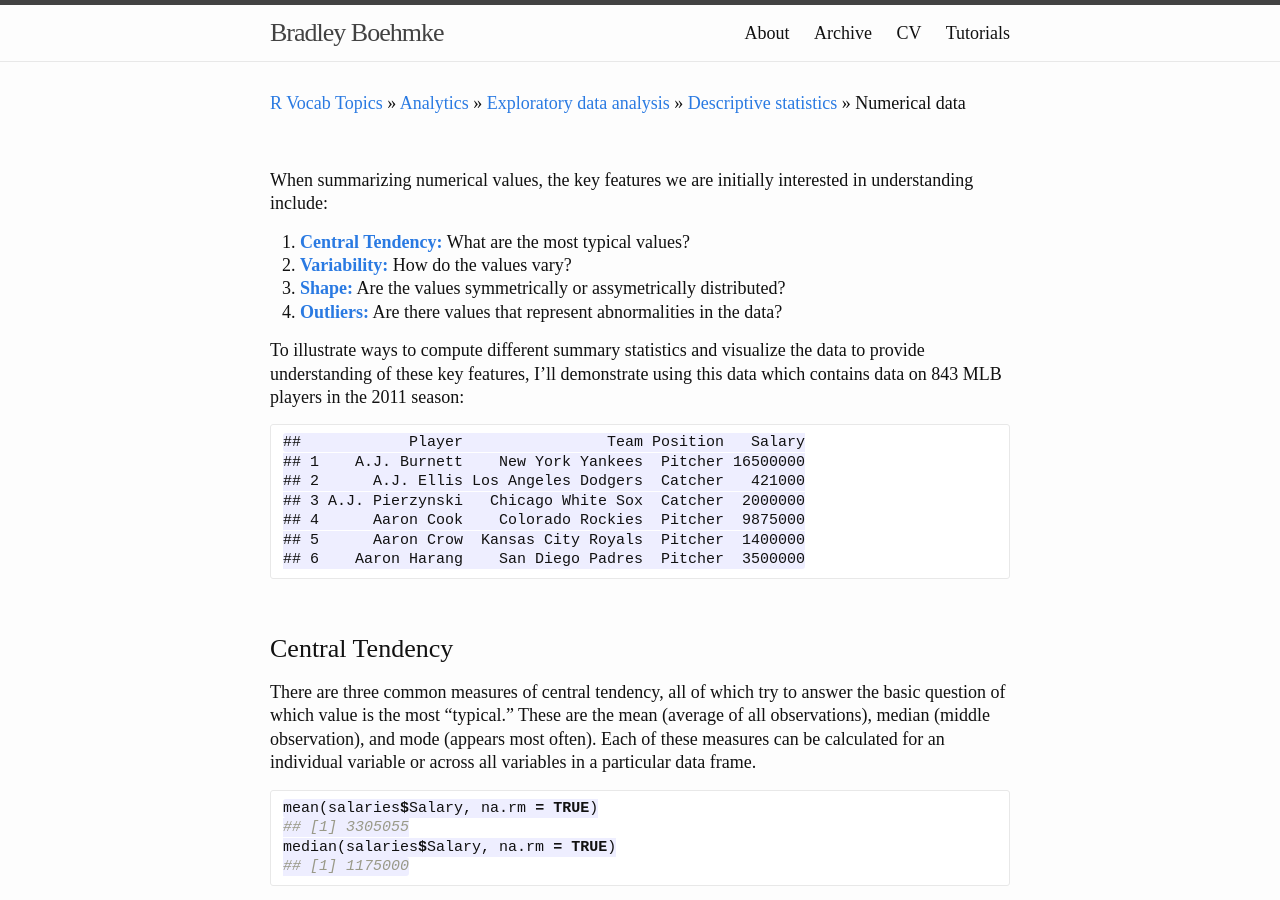
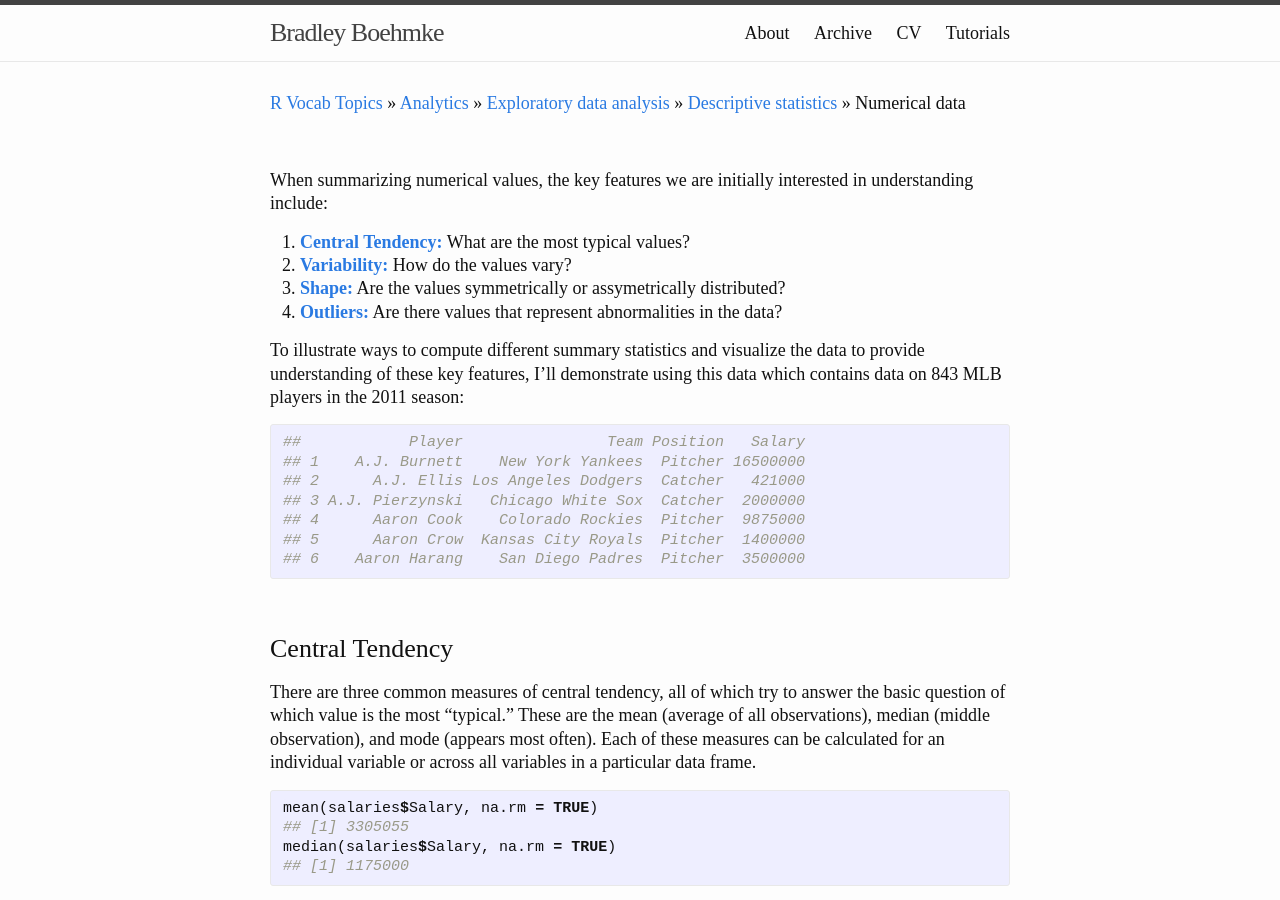
Before and after one commit to bradleyboehmke/bradleyboehmke, a Jekyll site: the page built from tutorials/descriptives_numeric.md, in a window 1280 px wide and 900 px high. Built offline with Jekyll 4.4.1, drawn with Linux system fonts in a browser that asks for light colours.

Commit message:
Update descriptives_numeric.md

````diff
--- a/tutorials/descriptives_numeric.md
+++ b/tutorials/descriptives_numeric.md
@@ -17,7 +17,7 @@
 To illustrate ways to compute different summary statistics and visualize the data to provide understanding of these key features, I'll demonstrate using this data which contains data on 843 MLB players in the 2011 season:
 
 
-```
+{% highlight r %}
 ##            Player                Team Position   Salary
 ## 1    A.J. Burnett    New York Yankees  Pitcher 16500000
 ## 2      A.J. Ellis Los Angeles Dodgers  Catcher   421000
@@ -25,7 +25,7 @@
 ## 4      Aaron Cook    Colorado Rockies  Pitcher  9875000
 ## 5      Aaron Crow  Kansas City Royals  Pitcher  1400000
 ## 6    Aaron Harang    San Diego Padres  Pitcher  3500000
-```
+{% endhighlight %}
 
 <br>
 
@@ -33,17 +33,17 @@
 There are three common measures of central tendency, all of which try to answer the basic question of which value is the most "typical." These are the mean (average of all observations), median (middle observation), and mode (appears most often). Each of these measures can be calculated for an individual variable or across all variables in a particular data frame.
 
 
-```r
+{% highlight r %}
 mean(salaries$Salary, na.rm = TRUE)
 ## [1] 3305055
 median(salaries$Salary, na.rm = TRUE)
 ## [1] 1175000
-```
+{% endhighlight %}
 
 Unfortunately, there is not a built in function to compute the mode of a variable[^mode]. However, we can create a function that takes the vector as an input and gives the mode value as an output:
 
 
-```r
+{% highlight r %}
 get_mode <- function(v) {
         unique_value <- unique(v)
         unique_value[which.max(tabulate(match(v, unique_value)))]
@@ -51,7 +51,7 @@
 
 get_mode(salaries$Salary)
 ## [1] 414000
-```
+{% endhighlight %}
 
 <br>
 
@@ -62,7 +62,7 @@
 The range is a fairly crude measure of variability, defining the maximum and minimum values and the difference thereof.  We can compute range summaries with the following:
 
 
-```r
+{% highlight r %}
 # get the minimum value
 min(salaries$Salary, na.rm = FALSE)
 ## [1] 414000
@@ -78,13 +78,13 @@
 # compute the spread between min & max values
 max(salaries$Salary, na.rm = FALSE) - min(salaries$Salary, na.rm = FALSE)
 ## [1] 31586000
-```
+{% endhighlight %}
 
 #### Percentiles
 Given a certain percentage such as 25%, what is the salary value such that this percentage of salaries is below it? This type of question leads to **percentiles** and **quartiles**. Specifically, for any percentage $p$, the $p$th percentile is the value such that a percentage $p$ of all values are less than it. Similarly, the first, second, and third quartiles are the percentiles corresponding to $p=25%$, $p=50%$, and $p=75%$. These three values divide the data into four groups, each with (approximately) a quarter of all observations. Note that the second quartile is equal to the median by definition. These measures are easily computed in R:
 
 
-```r
+{% highlight r %}
 # fivenum() function provides min, 25%, 50% (median), 75%, and max
 fivenum(salaries$Salary)
 ## [1]   414000   430325  1175000  4306250 32000000
@@ -105,23 +105,23 @@
 # we can quickly compute the difference between the 1st and 3rd quantile
 IQR(salaries$Salary)
 ## [1] 3875925
-```
+{% endhighlight %}
 
 An alternative approach to is to use the `summary()` function with is a generic R function used to produce min, 1st quantile, median, mean, 3rd quantile, and max summary measures.  However, note that the 1st and 3rd quantiles produced by `summary()` differ from the 1st and 3rd quantiles produced by `fivenum()` and the default `quantile()`.  The reason for this is due to the lack of universal agreement on how the 1st and 3rd quartiles should be calculated.[^disagreement] Eric Cai provided a good [blog post](https://chemicalstatistician.wordpress.com/2013/08/12/exploratory-data-analysis-the-5-number-summary-two-different-methods-in-r-2/) that discusses this difference in the R functions.
 
 
-```r
+{% highlight r %}
 summary(salaries$Salary)
 ##     Min.  1st Qu.   Median     Mean  3rd Qu.     Max.
 ##   414000   430300  1175000  3305000  4306000 32000000
-```
+{% endhighlight %}
 
 
 #### Variance
 Although the range provides a crude measure of variability and percentiles/quartiles provide an understanding of divisions of the data, the most common measures to summarize variability are variance and its derivatives (standard deviation and mean/median absolute deviation). We can compute each of these as follows:
 
 
-```r
+{% highlight r %}
 # variance
 var(salaries$Salary)
 ## [1] 2.056389e+13
@@ -138,7 +138,7 @@
 # so it does not need to be specified, although I do just be clear
 mad(salaries$Salary, center = median(salaries$Salary))
 ## [1] 1126776
-```
+{% endhighlight %}
 
 <br>
 
@@ -150,14 +150,14 @@
 We can get both skewness and kurtosis values using the [`moments`](https://cran.r-project.org/web/packages/moments/moments.pdf) package:
 
 
-```r
+{% highlight r %}
 library(moments)
 
 skewness(salaries$Salary, na.rm = TRUE)
 ## [1] 2.252809
 kurtosis(salaries$Salary, na.rm = TRUE)
 ## [1] 8.682261
-```
+{% endhighlight %}
 
 <br>
 
@@ -165,7 +165,7 @@
 Outliers in data can distort predictions and affect their accuracy. Consequently, its important to understand if outliers are present and, if so, which observations are considered outliers.  The [`outliers`]() package provides a number of useful functions to systematically extract outliers. The functions of most use are `outlier()` and `scores()`.  The `outlier()` function gets the most extreme observation from the mean.  The `scores()` function computes the normalized (*z*, *t*, *chisq*, etc.) score which you can use to find observation(s) that lie beyond a given value.
 
 
-```r
+{% highlight r %}
 library(outliers)
 
 # gets most extreme right-tail observation
@@ -192,7 +192,7 @@
 ## [35] 355 370 384 408 440 441 442 452 460 475 484 493 496 517 520 535 538
 ## [52] 547 576 577 585 601 620 627 629 649 664 679 692 695 707 728 729 733
 ## [69] 737 760 790 794 801 803 816 818 843
-```
+{% endhighlight %}
 
 How you deal with outliers is a topic worthy of its own tutorial; however, if you want to simply remove an outlier or replace it with the sample mean or median then I recommend the `rm.outlier()` function provided also by the `outliers` package.
 
@@ -204,16 +204,16 @@
 Histograms are the most common type of chart for showing the distribution of a numerical variable. Histograms display a 1D distribution by dividing into bins and counting the number of observations in each bin.  Whereas the previously discussed summary measures - mean, median, standard deviation, skewness - describes only one aspect of a numerical variable, a histogram provides the complete picture by illustrating the center of the distribution, the variability, skewness, and other aspects in one convenient chart. We can quickly visualize the histogram for our MLB salaries using base R graphics:
 
 
-```r
+{% highlight r %}
 hist(salaries$Salary)
-```
+{% endhighlight %}
 
 <img src="descriptive-statistics_files/figure-html/unnamed-chunk-10-1.png" style="display: block; margin: auto;" />
 
 However, we can use `ggplot` to customize our graphic and create a more presentable product:
 
 
-```r
+{% highlight r %}
 library(ggplot2)
 
 ggplot(salaries, aes(Salary)) +
@@ -223,17 +223,17 @@
                    color = "red", linetype = "dashed") +  # add line for mean
         annotate("text", x = mean(salaries$Salary) * 2, y = 155,
                  label = paste0("Avg: $", round(mean(salaries$Salary)/1000000, 1),"M"))
-```
+{% endhighlight %}
 
 <img src="descriptive-statistics_files/figure-html/unnamed-chunk-11-1.png" style="display: block; margin: auto;" />
 
 An alternative, and highly effective way to visualize data is with `dotplots`. In a dotplot a dot is placed at the appropriate value on the x axis for each case with multiples cases of a particular value resulting in dots stacking up. The dotplot below helps to illustrate that there is one unique player with a salary greater than $30M (Alex Rodriguez) and only six players with salaries greater than $20M.
 
-```r
+{% highlight r %}
 ggplot(salaries, aes(x = Salary)) +
         geom_dotplot() +
         scale_x_continuous(labels = scales::dollar)
-```
+{% endhighlight %}
 
 <img src="descriptive-statistics_files/figure-html/unnamed-chunk-12-1.png" style="display: block; margin: auto;" />
 
@@ -246,17 +246,17 @@
 For a quick univariate assessment we can use the `boxplot()` function in base R graphics. This single boxplot illustrates the highly skewed nature of the distribution with many outliers on the right side.
 
 
-```r
+{% highlight r %}
 # I use a log scale to spread out the data
 boxplot(salaries$Salary, horizontal = TRUE, log = "x")
-```
+{% endhighlight %}
 
 <img src="descriptive-statistics_files/figure-html/unnamed-chunk-13-1.png" style="display: block; margin: auto;" />
 
 As before, we can use `ggplot` to refine the boxplot and add additional features such as a point illustrating the mean and also show the actual distribution of observations:
 
 
-```r
+{% highlight r %}
 ggplot(salaries, aes(x = factor(0), y = Salary)) +
         geom_boxplot() +
         xlab("") +
@@ -265,19 +265,19 @@
         coord_flip() +
         geom_jitter(shape = 16, position = position_jitter(0.4), alpha = .3) +
         stat_summary(fun.y = mean, geom = "point", shape = 23, size = 4, fill = "blue")
-```
+{% endhighlight %}
 
 <img src="descriptive-statistics_files/figure-html/unnamed-chunk-14-1.png" style="display: block; margin: auto;" />
 
 However, boxplots are more useful when comparing distributions.  For instance, if you wanted to compare the distributions of salaries across the different positions boxplots provide a quick comparative assessment:
 
 
-```r
+{% highlight r %}
 ggplot(salaries, aes(x = Position, y = Salary)) +
         geom_boxplot() +
         scale_y_continuous(labels = scales::dollar) +
         coord_flip()
-```
+{% endhighlight %}
 
 <img src="descriptive-statistics_files/figure-html/unnamed-chunk-15-1.png" style="display: block; margin: auto;" />
 
````
